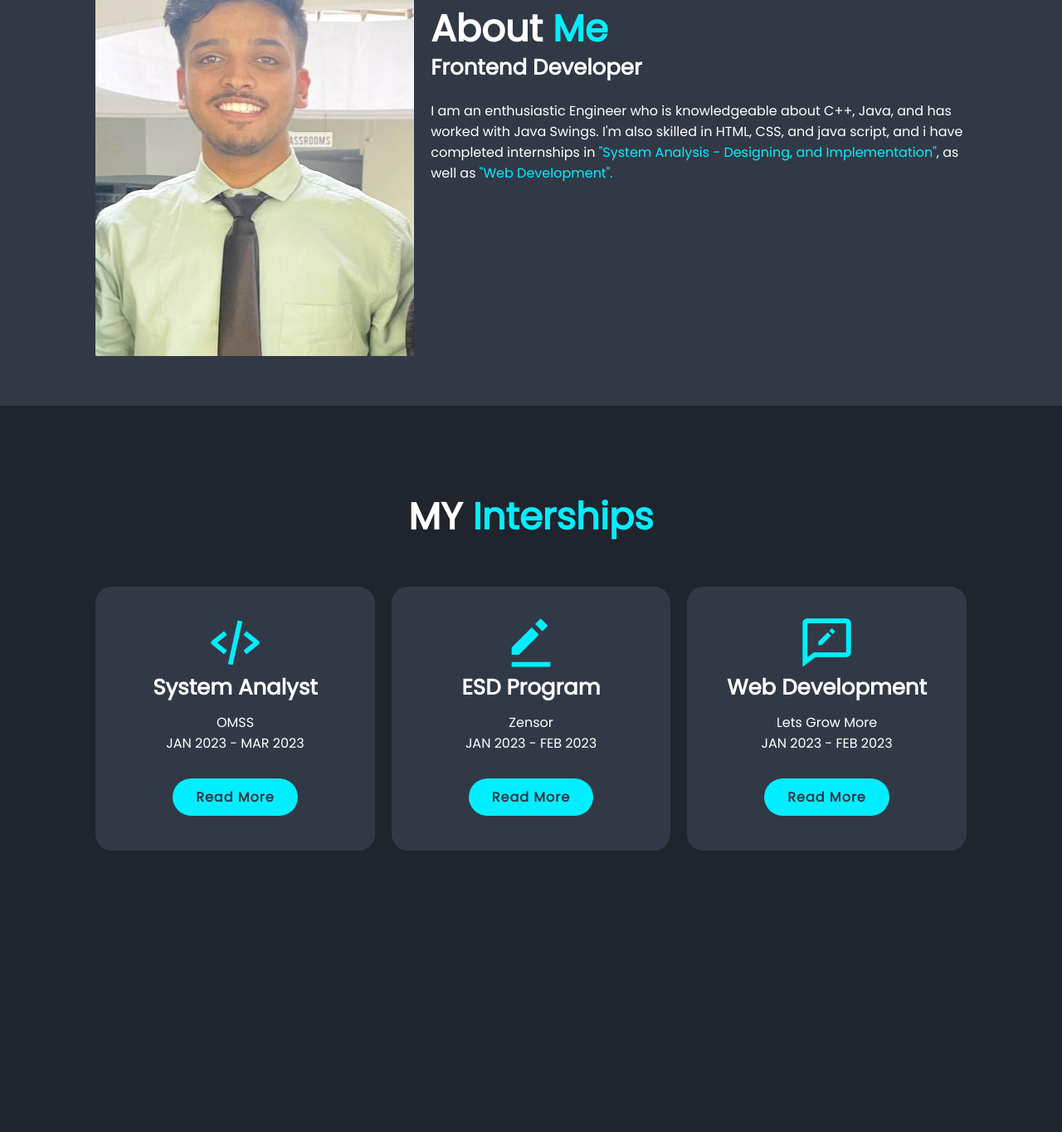
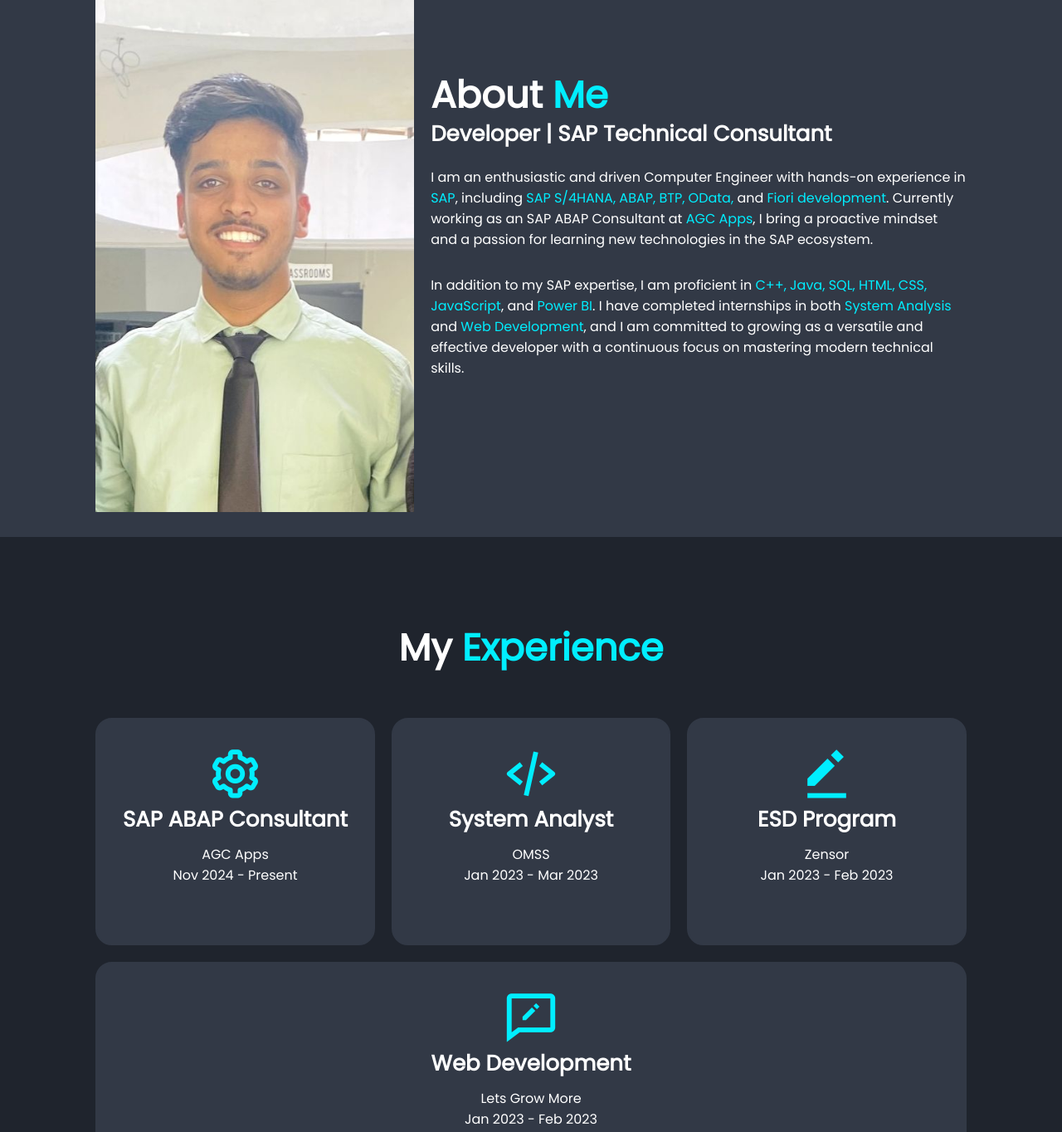
Before and after one commit to Shlok-sj/portfolio.github.io, a plain HTML site: page index.html in a window 1280 px wide. Shown: the part 1111-2475 px from the top of the page at 83% size. Drawn offline with nearby package versions, Linux system fonts and the light colour scheme.

Commit message:
Update index.html

```diff
--- a/index.html
+++ b/index.html
@@ -1,4 +1,4 @@
-
+<!DOCTYPE html>
 <html lang="en">
 <head>
     <meta charset="UTF-8">
@@ -9,31 +9,32 @@
     <link rel="stylesheet" href="style.css">
 </head>
 <body>
+
 <header class="header">
     <a href="#" class="logo">Port<span>folio</span></a>
     <i class='bx bx-menu' id="menu-icon"></i>
     <nav class="navbar">
         <a href="#home" class="active">Home</a>
         <a href="#about">About</a>
-            <a href="#services">Interships</a>
+        <a href="#services">Experience</a>
         <a href="#contact">Contact</a>
     </nav>
 </header>
+
 <section class="home" id="home">
     <div class="home-contetnt">
         <h3>Hello, It's Me</h3>
         <h1>Shlok Gang</h1>
         <h3>And I'm a <span class="multiple-text"></span></h3>
-        <p>I'm an aspiring engineer looking for an organisation where I can contribute fully to the growth of the company.
-        I'm looking for betterment and challenging possibilities.
+        <p>I'm a Computer Engineering Graduate currently working as a <span>SAP ABAP Consultant</span> (Developer) at <span>AGC Apps</span>.</p>
+
         <div class="social-media">
             <a href="https://www.linkedin.com/in/shlok-gang-6a537321b/" target="_blank"><i class='bx bxl-linkedin'></i></a>
             <a href="https://shlokjain84452927.wordpress.com/" target="_blank"><i class='bx bxl-wordpress'></i></a>
             <a href="https://github.com/Shlok-sj/" target="_blank"><i class='bx bxl-github'></i></a>
-                <a href="https://www.instagram.com/er.jainshlok/profilecard/?igsh=MWxxNHZ1NThtMGp2eA==" target="_blank"><i class='bx bxl-instagram' ></i></a>
+            <a href="https://www.instagram.com/er.jainshlok/profilecard/?igsh=MWxxNHZ1NThtMGp2eA==" target="_blank"><i class='bx bxl-instagram'></i></a>
         </div>
         <a href="https://drive.google.com/file/d/1_EnM15_AYAPC6f1YZwfUlwfO8a8R5JS4/view?usp=drivesdk" target="_blank" class="btn">MY RESUME</a>
-        </p>
     </div>
     <div class="home-img">
         <img src="home.png" alt="">
@@ -46,36 +47,43 @@
     </div>
     <div class="about-content">
         <h2 class="heading">About <span>Me</span></h2>
-    <h3>Frontend Developer </h3>
-    <p>I am an enthusiastic Engineer who is knowledgeable about C++, Java, and has worked with Java Swings. I'm also skilled in HTML, CSS, and java script, and i have completed internships in <span>"System Analysis - Designing, and Implementation"</span>, as well as <span>"Web Development".</span></p>
+        <h3>Developer | SAP Technical Consultant</h3>
+        <p>I am an enthusiastic and driven Computer Engineer with hands-on experience in <span>SAP</span>, including <span>SAP S/4HANA, ABAP, BTP, OData,</span> and <span>Fiori development</span>. Currently working as an SAP ABAP Consultant at <span>AGC Apps</span>, I bring a proactive mindset and a passion for learning new technologies in the SAP ecosystem.</p>
+        <p>In addition to my SAP expertise, I am proficient in <span>C++, Java, SQL, HTML, CSS, JavaScript</span>, and <span>Power BI</span>. I have completed internships in both <span>System Analysis</span> and <span>Web Development</span>, and I am committed to growing as a versatile and effective developer with a continuous focus on mastering modern technical skills.</p>
     </div>
 </section>
 
 <section class="services" id="services">
-    <h2 class="heading">MY <span>Interships</span></h2>
+    <h2 class="heading">My <span>Experience</span></h2>
     <div class="services-container">
         <div class="service-box">
-            <i class='bx bx-code-alt' ></i>
-            <h3>System Analyst</h3>
-            <p>OMSS <br> JAN 2023 - MAR 2023</p>
-            <a href="https://drive.google.com/file/d/1qfp7YkC_arlh6j-bL8V72bYy7lYO6xNM/view?usp=sharing" target="_blank" class="btn">Read More</a>
+            <i class='bx bx-cog'></i>
+            <h3>SAP ABAP Consultant</h3>
+            <p>AGC Apps<br>Nov 2024 - Present</p>
+            <!-- <a href="for future ill add the project list" class="btn">Read More</a> -->
         </div>
 
         <div class="service-box">
-            <i class='bx bxs-edit-alt' ></i>
-            <h3>ESD Program</h3>
-            <p>Zensor<br> JAN 2023 - FEB 2023</p>
-            <a href="https://drive.google.com/file/d/14HZc5IL1tHx1g8sZW3mY_Y4-XEtlInxc/view?usp=sharing" target="_blank" class="btn">Read More</a>
+            <i class='bx bx-code-alt'></i>
+            <h3>System Analyst</h3>
+            <p>OMSS<br>Jan 2023 - Mar 2023</p>
+            <!-- <a href="https://drive.google.com/file/d/1qfp7YkC_arlh6j-bL8V72bYy7lYO6xNM/view?usp=sharing" target="_blank" class="btn">Read More</a> -->
         </div>
 
         <div class="service-box">
-            <i class='bx bx-comment-edit' ></i>
+            <i class='bx bxs-edit-alt'></i>
+            <h3>ESD Program</h3>
+            <p>Zensor<br>Jan 2023 - Feb 2023</p>
+            <!-- <a href="https://drive.google.com/file/d/14HZc5IL1tHx1g8sZW3mY_Y4-XEtlInxc/view?usp=sharing" target="_blank" class="btn">Read More</a> -->
+        </div>
+
+        <div class="service-box">
+            <i class='bx bx-comment-edit'></i>
             <h3>Web Development</h3>
-            <p>Lets Grow More <br> JAN 2023 - FEB 2023</p>
-            <a href="https://drive.google.com/file/d/1uMA6W9hGHLOrWu0Cm9F93lDUvlHKIeOv/view?usp=sharing" target="_blank" class="btn">Read More</a>
+            <p>Lets Grow More<br>Jan 2023 - Feb 2023</p>
+            <!-- <a href="https://drive.google.com/file/d/1uMA6W9hGHLOrWu0Cm9F93lDUvlHKIeOv/view?usp=sharing" target="_blank" class="btn">Read More</a> -->
         </div>
     </div>
-
 </section>
 
 <section class="contact" id="contact">
@@ -93,9 +101,10 @@
         <input type="Submit" value="Send Message" class="btn">
     </form>
 </section>
+
 <footer class="footer">
     <div class="footer-text">
-        <p>Copyright &copy; 2023 by Shlok | All Rights Reserved<a href="doc.html" target="_blank">.</a></p>
+        <p>Copyright &copy; 2023 by Shlok | All Rights Reserved <a href="doc.html" target="_blank">.</a></p>
     </div>
     <div class="footer-iconTop">
         <a href="#home"><i class='bx bx-up-arrow-alt'></i></a>
@@ -105,5 +114,6 @@
 <script src="https://unpkg.com/scrollreveal"></script>
 <script src="https://cdn.jsdelivr.net/npm/typed.js@2.0.12"></script>
 <script src="script.js"></script>
+
 </body>
 </html>
```
Lines whose indentation alone changed are shown as unchanged.
